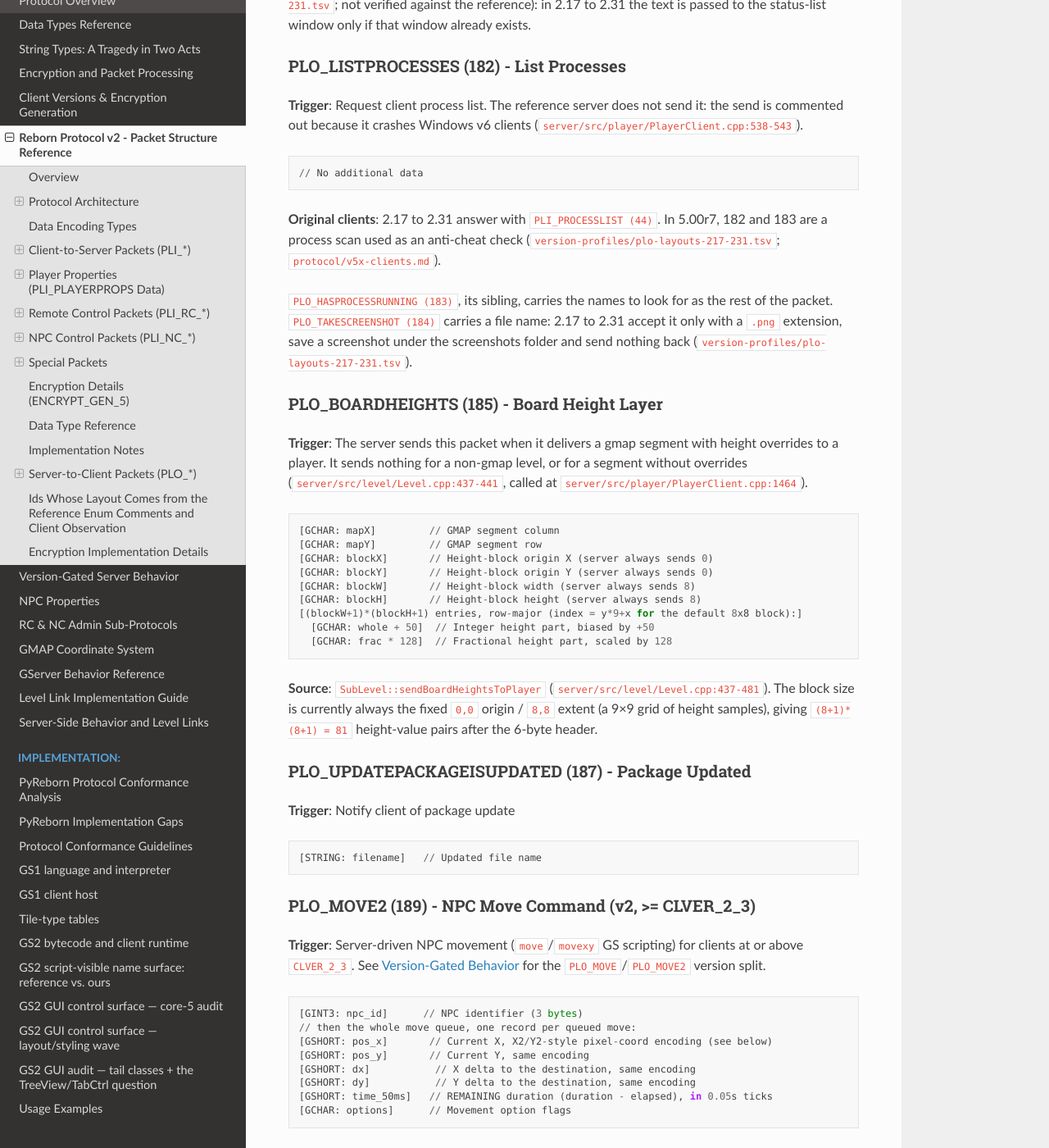
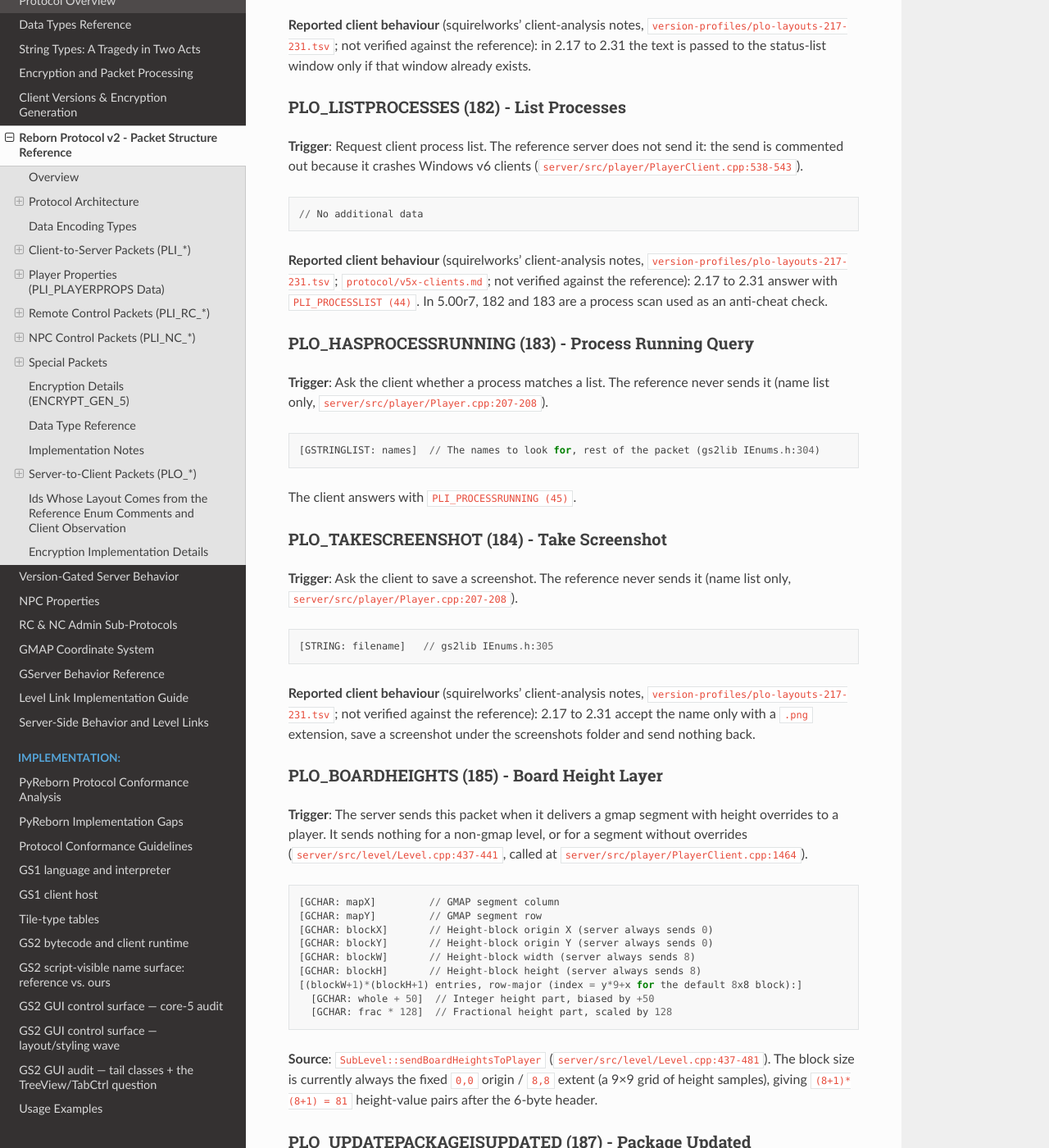
Before and after one commit to hosler/reborn-protocol-docs, a Sphinx documentation site: the page built from docs/protocol/packet-structures.md, in a window 1280 px wide and 1400 px high, scrolled down 67116 px. Shown: the whole window at 82% size. Built offline with Sphinx 7.4.7 and the Read the Docs theme 3.1.0, drawn with Linux system fonts in a browser that asks for light colours; some of the changed text lies outside the part shown.

Commit message:
PR #33 fixups: 183 and 184 get their own sections, client claims labelled
Moved the 183 and 184 text out from under 182 into PLO_HASPROCESSRUNNING (183)
and PLO_TAKESCREENSHOT (184) sections with the gs2lib layouts and the note that
the reference never sends either. Stated that the reference only splits the 44
body at newlines. Per-build claims carry the reported label; analysis-repo
links turned into plain text.

Co-Authored-By: Claude <noreply@anthropic.com>

````diff
--- a/docs/protocol/packet-structures.md
+++ b/docs/protocol/packet-structures.md
@@ -638,10 +638,11 @@ string, splits it on newlines and discards the result. The request in the other
 direction is `PLO_HASPROCESSRUNNING (183)`, which the client answers with
 `PLI_PROCESSRUNNING (45)` (gs2lib `IEnums.h:76`, `:304`).
 
-**Original clients** (2.17 and later, not 3.04): the body is the client's list of open window
-titles, not process names. 2.17 sends it just before the login props without being asked;
+**Reported client behaviour** (squirelworks' client-analysis notes, `protocol/packet-ids.md`; `protocol/v4x-clients.md`; not verified against the reference): in 2.17 and later, not 3.04, the body is the client's list of open window
+titles rather than process names. The reference only splits it at newlines and discards it.
+2.17 sends it just before the login props without being asked;
 2.22 sends it in answer to `PLO_LISTPROCESSES (182)`, and 4.20r8 lists the titles of all open
-windows ([`protocol/packet-ids.md`](https://github.com/squirelworks/Graal_analysis/blob/main/protocol/packet-ids.md); [`protocol/v4x-clients.md`](https://github.com/squirelworks/Graal_analysis/blob/main/protocol/v4x-clients.md)).
+windows.
 
 ### PLI_PROCESSRUNNING (45) - Process Running Reply
 **Trigger**: Client answers `PLO_HASPROCESSRUNNING (183)`
@@ -651,9 +652,8 @@ windows ([`protocol/packet-ids.md`](https://github.com/squirelworks/Graal_analys
 Layout from the gs2lib `IEnums.h:76` comment. The reference server registers no handler
 for this id.
 
-**Original clients** (2.17 and later): the flag is 1 if the string from
-`PLO_HASPROCESSRUNNING (183)` occurs anywhere in the client's own list, else 0
-([`version-profiles/plo-layouts-217-231.tsv`](https://github.com/squirelworks/Graal_analysis/blob/main/version-profiles/plo-layouts-217-231.tsv)).
+**Reported client behaviour** (squirelworks' client-analysis notes, `version-profiles/plo-layouts-217-231.tsv`; not verified against the reference): in 2.17 and later the flag is 1 if the string from
+`PLO_HASPROCESSRUNNING (183)` occurs anywhere in the client's own list, else 0.
 
 ### PLI_ENTERLEVEL (46) - Level Entered
 **Trigger**: Client entered a new level
@@ -2574,13 +2574,25 @@ is commented out because it crashes Windows v6 clients (`server/src/player/Playe
 // No additional data
 ```
 
-**Original clients**: 2.17 to 2.31 answer with `PLI_PROCESSLIST (44)`. In 5.00r7, 182 and 183 are
-a process scan used as an anti-cheat check ([`version-profiles/plo-layouts-217-231.tsv`](https://github.com/squirelworks/Graal_analysis/blob/main/version-profiles/plo-layouts-217-231.tsv); [`protocol/v5x-clients.md`](https://github.com/squirelworks/Graal_analysis/blob/main/protocol/v5x-clients.md)).
-
-`PLO_HASPROCESSRUNNING (183)`, its sibling, carries the names to look for as the rest of the
-packet. `PLO_TAKESCREENSHOT (184)` carries a file name: 2.17 to 2.31 accept it only with a
-`.png` extension, save a screenshot under the screenshots folder and send nothing back
-([`version-profiles/plo-layouts-217-231.tsv`](https://github.com/squirelworks/Graal_analysis/blob/main/version-profiles/plo-layouts-217-231.tsv)).
+**Reported client behaviour** (squirelworks' client-analysis notes, `version-profiles/plo-layouts-217-231.tsv`; `protocol/v5x-clients.md`; not verified against the reference): 2.17 to 2.31 answer with `PLI_PROCESSLIST (44)`. In 5.00r7, 182 and 183 are
+a process scan used as an anti-cheat check.
+
+### PLO_HASPROCESSRUNNING (183) - Process Running Query
+**Trigger**: Ask the client whether a process matches a list. The reference never sends it
+(name list only, `server/src/player/Player.cpp:207-208`).
+```
+[GSTRINGLIST: names]  // The names to look for, rest of the packet (gs2lib IEnums.h:304)
+```
+The client answers with `PLI_PROCESSRUNNING (45)`.
+
+### PLO_TAKESCREENSHOT (184) - Take Screenshot
+**Trigger**: Ask the client to save a screenshot. The reference never sends it
+(name list only, `server/src/player/Player.cpp:207-208`).
+```
+[STRING: filename]   // gs2lib IEnums.h:305
+```
+**Reported client behaviour** (squirelworks' client-analysis notes, `version-profiles/plo-layouts-217-231.tsv`; not verified against the reference): 2.17 to 2.31 accept the name only with a
+`.png` extension, save a screenshot under the screenshots folder and send nothing back.
 
 ### PLO_BOARDHEIGHTS (185) - Board Height Layer
 **Trigger**: The server sends this packet when it delivers a gmap segment with height
````
